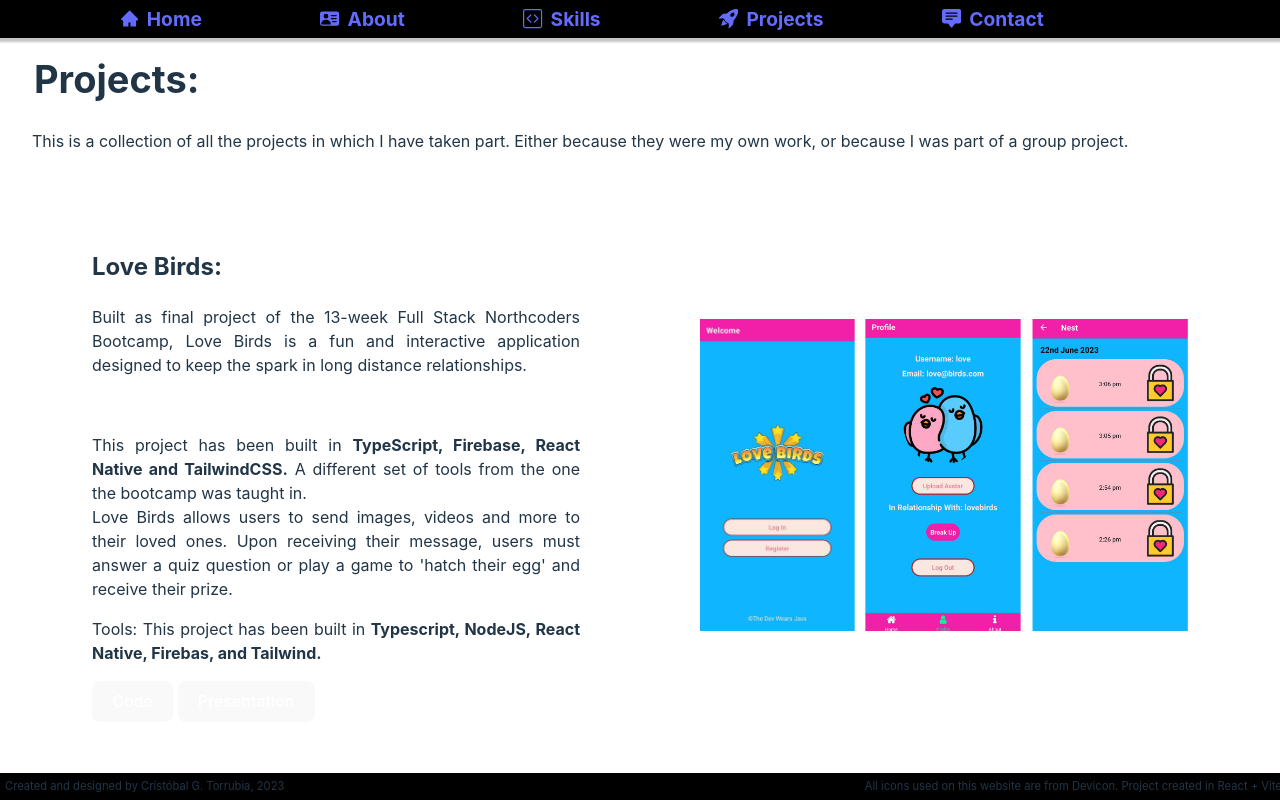
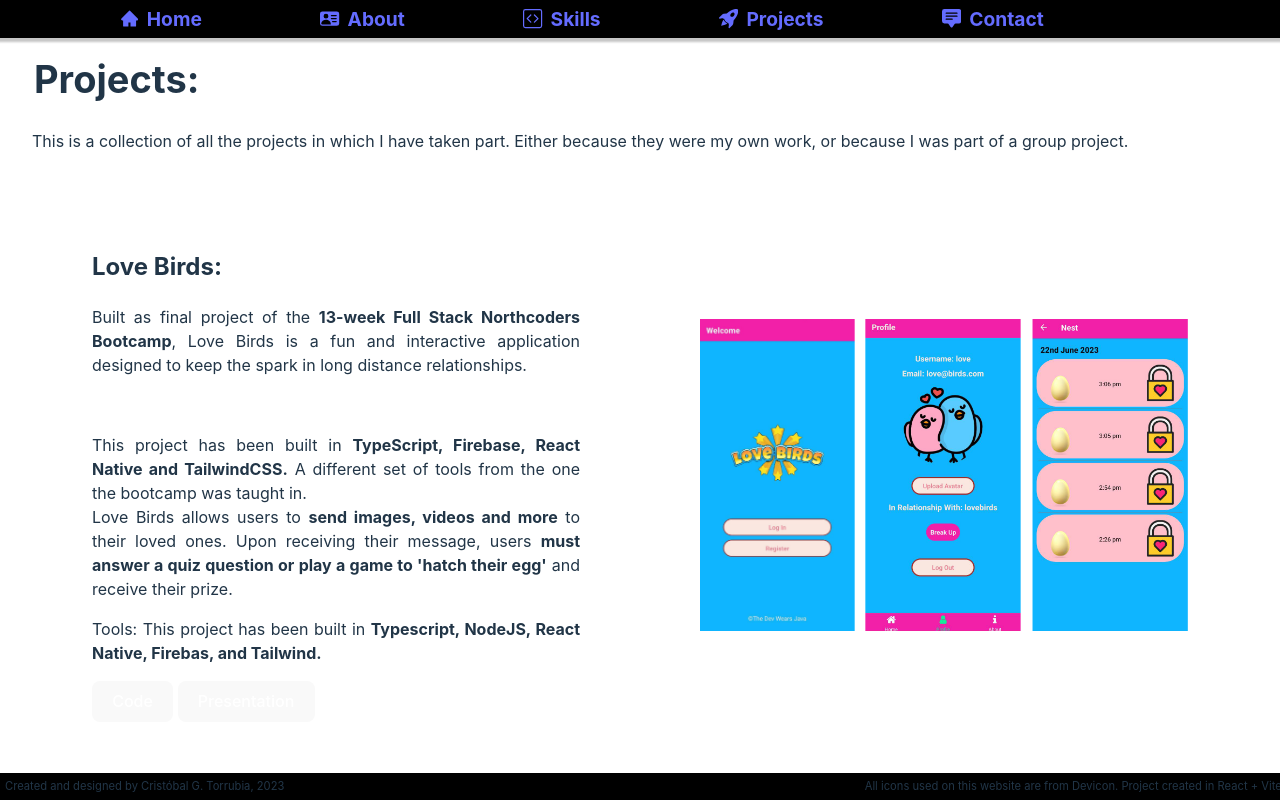
Before and after one commit to SirPhoros/Portfolio-SirPhoros, a React (Vite) app: page /project in a window 1280 px wide. Shown: the top 800 px of the page. Built offline with nearby package versions, Linux system fonts and the light colour scheme.

Commit message:
add more style

```diff
--- a/src/components/Projects.tsx
+++ b/src/components/Projects.tsx
@@ -16,9 +16,10 @@ export default function Project() {
 					<section className="description">
 						<h2>Love Birds:</h2>
 						<p>
-							Built as final project of the 13-week Full Stack Northcoders
-							Bootcamp, Love Birds is a fun and interactive application designed
-							to keep the spark in long distance relationships.
+							Built as final project of the{' '}
+							<strong>13-week Full Stack Northcoders Bootcamp</strong>, Love
+							Birds is a fun and interactive application designed to keep the
+							spark in long distance relationships.
 						</p>
 						<br />
 						<p>
@@ -28,10 +29,13 @@ export default function Project() {
 							</strong>{' '}
 							A different set of tools from the one the bootcamp was taught in.{' '}
 							<br />
-							Love Birds allows users to send images, videos and more to their
-							loved ones. Upon receiving their message, users must answer a quiz
-							question or play a game to 'hatch their egg' and receive their
-							prize.
+							Love Birds allows users to{' '}
+							<strong>send images, videos and more</strong> to their loved ones.
+							Upon receiving their message, users{' '}
+							<strong>
+								must answer a quiz question or play a game to 'hatch their egg'
+							</strong>{' '}
+							and receive their prize.
 						</p>
 						<p>
 							Tools: This project has been built in{' '}
```
